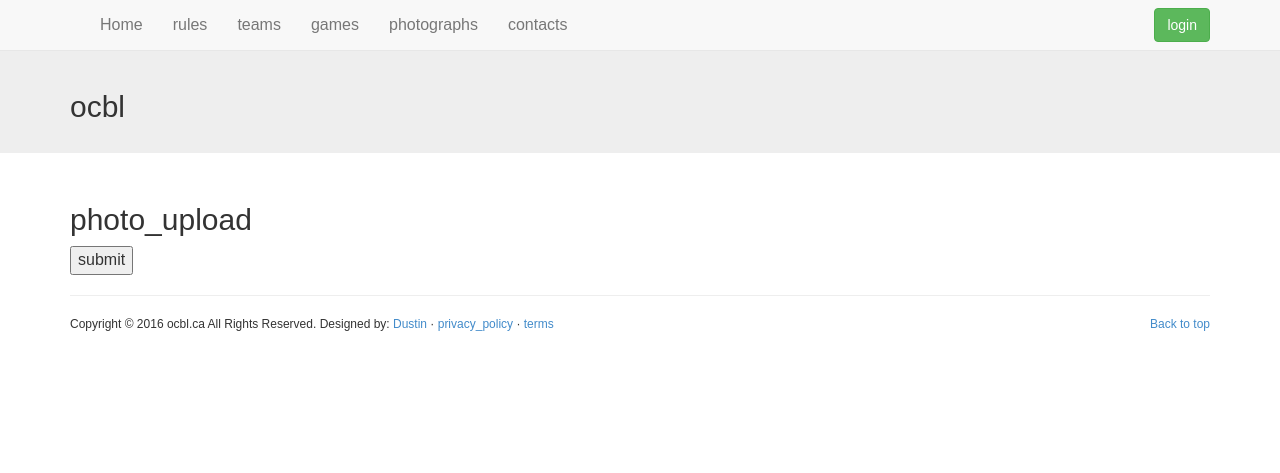
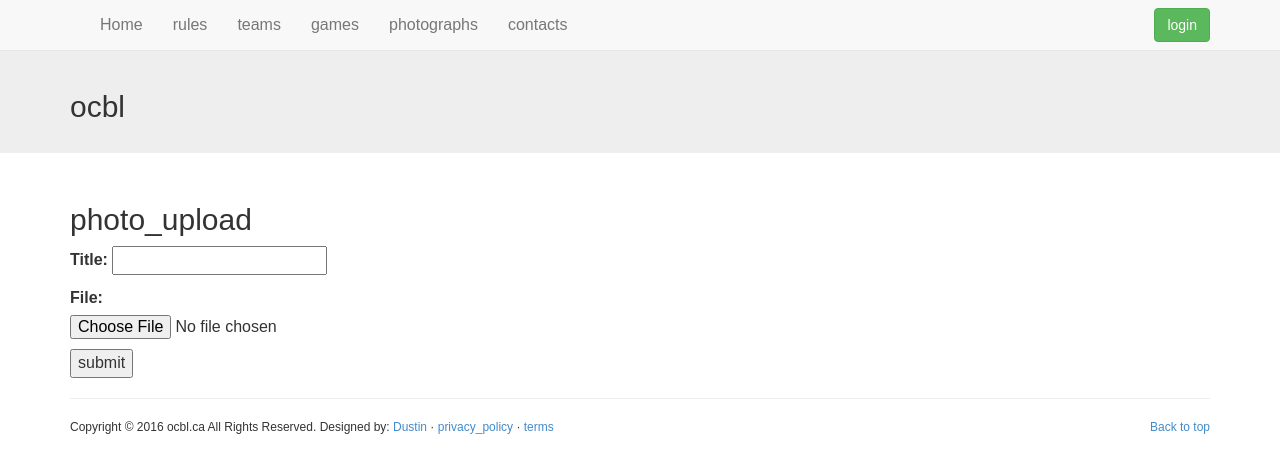
Before and after one commit to vollov/ocbl.ca, a Django app: template django/content/templates/upload.html in a window 1280 px wide. Shown: the top 473 px of the page. Run offline with Django 3.2, Linux system fonts and the light colour scheme; the template is opened without the code that fills it: values that come from a table or form of the project are taken from there, others are empty; data comes from the database, SQL or seed files in the repository; parts of the project's set-up code (start-up, migrations or seed data) failed here and were passed over; some libraries are stand-ins or nearby versions.

Commit message:
added uploads

```diff
--- a/django/app/urls.py
+++ b/django/app/urls.py
@@ -33,6 +33,7 @@ urlpatterns = [
     url(r'^accounts/', include('accounts.urls')),
     url(r'^team/', include('team.urls')),
     url(r'^game/', include('game.urls')),
+    url(r'^content/', include('content.urls')),
     url(r'^captcha/', include('captcha.urls')),
 ]
 
--- a/django/content/forms.py
+++ b/django/content/forms.py
@@ -3,6 +3,8 @@ from django import forms
 from models import Image
 
 class UploadFileForm(forms.Form):
+    title = forms.CharField(max_length=50)
+    file = forms.FileField()
 
     class Meta:
         model = Image
--- a/django/content/templates/upload.html
+++ b/django/content/templates/upload.html
@@ -3,7 +3,7 @@
 {% block title %} - {{ page_title }} {% endblock %}
 {% block content %}
 <h2>{% trans "photo_upload"%}</h2>
-		<form id="user_form" method="post" action="/content/upload/"
+		<form id="photo_form" method="post" action="/content/upload/"
                 enctype="multipart/form-data">
 
             {% csrf_token %}
--- a/django/content/views.py
+++ b/django/content/views.py
@@ -7,7 +7,7 @@ def upload_photo(request):
         form = UploadFileForm(request.POST, request.FILES)
         if form.is_valid():
             handle_uploaded_file(request.FILES['file'])
-            return HttpResponseRedirect('/success/url/')
+            return HttpResponseRedirect('/game/photos/')
     else:
         photo_form = UploadFileForm()
         page_title = 'File Upload'
--- a/django/team/templates/captain_profile.html
+++ b/django/team/templates/captain_profile.html
@@ -12,6 +12,10 @@
 					Players </a>
 				<a href="/team/captain/{{captain.id}}/edit"
 					class="btn btn-success navbar-btn"> Edit profile </a>
+
+				<a href="/content/upload"
+					class="btn btn-success navbar-btn"> Upload </a>
+
 				<p class="navbar-text">{{user_profile.user.last_name}} {{user_profile.user.first_name}} (Captain)</p>
 			</div>
 		</div>
```
